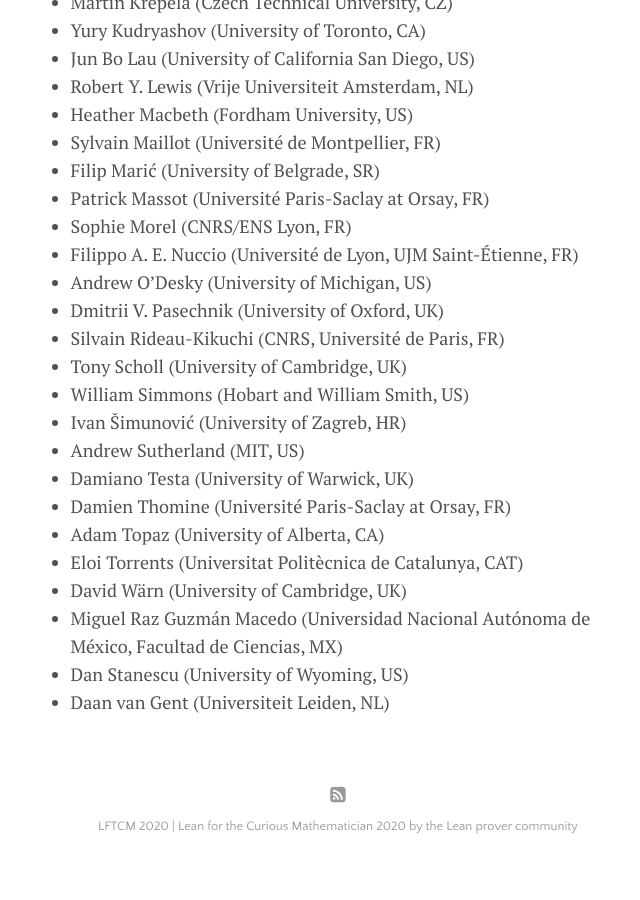
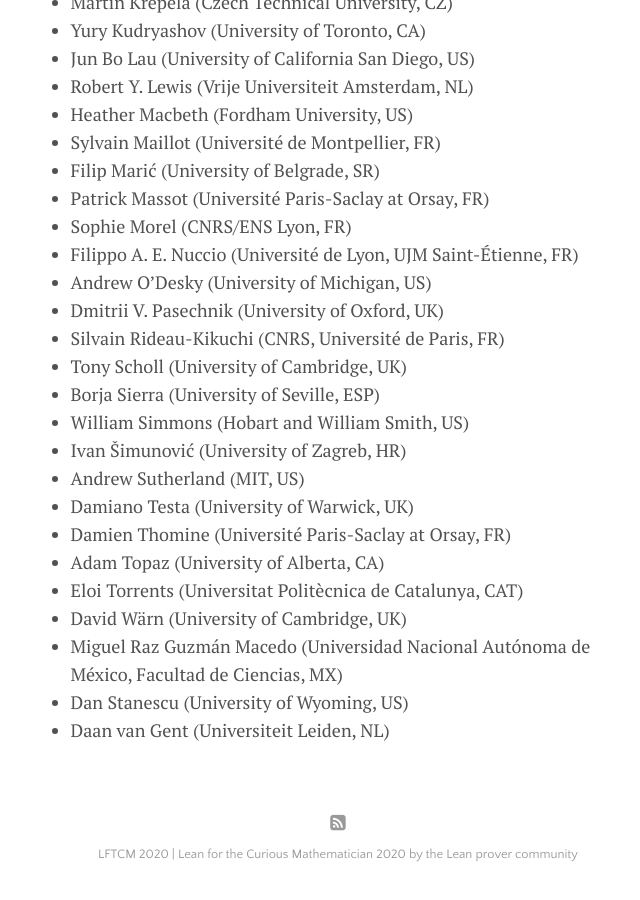
Before and after one commit to leanprover-community/lftcm2020, a Jekyll site: the page built from docs/participants.md, in a window 1280 px wide and 900 px high, scrolled down 1076 px. Shown: the whole window, without its empty margins (302-942 px from the left). Built offline with Jekyll 4.4.1, drawn with Linux system fonts in a browser that asks for light colours; before the commit the page ends 1948 px from its top, so only the background shows below that.

Commit message:
Update participants.md

```diff
--- a/docs/participants.md
+++ b/docs/participants.md
@@ -58,6 +58,7 @@
 * Dmitrii V. Pasechnik (University of Oxford, UK)
 * Silvain Rideau-Kikuchi (CNRS, Université de Paris, FR)
 * Tony Scholl (University of Cambridge, UK)
+* Borja Sierra (University of Seville, ESP)
 * William Simmons (Hobart and William Smith, US)
 * Ivan Šimunović (University of Zagreb, HR)
 * Andrew Sutherland (MIT, US)
```
